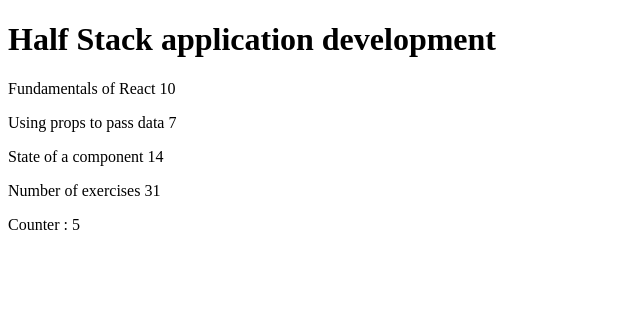
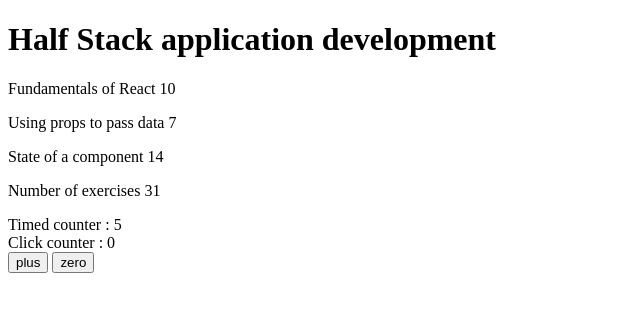
Before and after one commit to Santiagus/fullstackopen, a React (Vite) app in the folder part1/: page / in a window 1280 px wide. Shown: the top 312 px of the page, without its empty margins (0-640 px from the left). Built offline with nearby package versions, Linux system fonts and the light colour scheme.

Commit message:
feat(part1c): stateful components. Counter with timer. Counter on click

```diff
--- a/part1/src/App.jsx
+++ b/part1/src/App.jsx
@@ -1,3 +1,5 @@
+import { useState } from "react";
+
 const Header = (props) => {
   console.log("Header :", props.course);
   return <h1>{props.course}</h1>;
@@ -29,10 +31,17 @@
 };
 
 const Counter = ({ value }) => {
-  return <div>Counter : {value}</div>;
+  return <div>Timed counter : {value}</div>;
 };
 
-const App = ({ counter }) => {
+const ClickCounter = ({ value }) => {
+  return <div>Click counter : {value}</div>;
+};
+
+// const App = ({ counter }) => {
+const App = () => {
+  const [counter, setCounter] = useState(0);
+  const [clickCounter, setClickCounter] = useState(0);
   const course = "Half Stack application development";
   const parts = [
     {
@@ -49,12 +58,25 @@
     },
   ];
 
+  const handleClick = () => {
+    console.log("Clicked!!!");
+  };
+
+  setTimeout(() => setCounter(counter + 1), 1000);
+
+  // console.log("rendering...", counter);
+
   return (
     <div>
       <Header course={course} />
       <Content parts={parts} />
       <Total parts={parts} />
       <Counter value={counter} />
+      <ClickCounter value={clickCounter} />
+      <button onClick={() => setClickCounter(clickCounter + 1)}>
+        plus
+      </button>{" "}
+      <button onClick={() => setClickCounter(0)}>zero</button>{" "}
     </div>
   );
 };
--- a/part1/src/main.jsx
+++ b/part1/src/main.jsx
@@ -2,14 +2,15 @@
 import App from "./App";
 
 let counter = 1;
+let clickCounter = 1;
 
-const root = ReactDOM.createRoot(document.getElementById("root"));
+ReactDOM.createRoot(document.getElementById("root")).render(<App />);
 
-const refresh = () => {
-  root.render(<App counter={counter} />);
-};
+// const refresh = () => {
+//   root.render(<App counter={counter} />);
+// };
 
-setInterval(() => {
-  refresh();
-  counter += 1;
-}, 1000);
+// setInterval(() => {
+//   refresh();
+//   counter += 1;
+// }, 1000);
```
